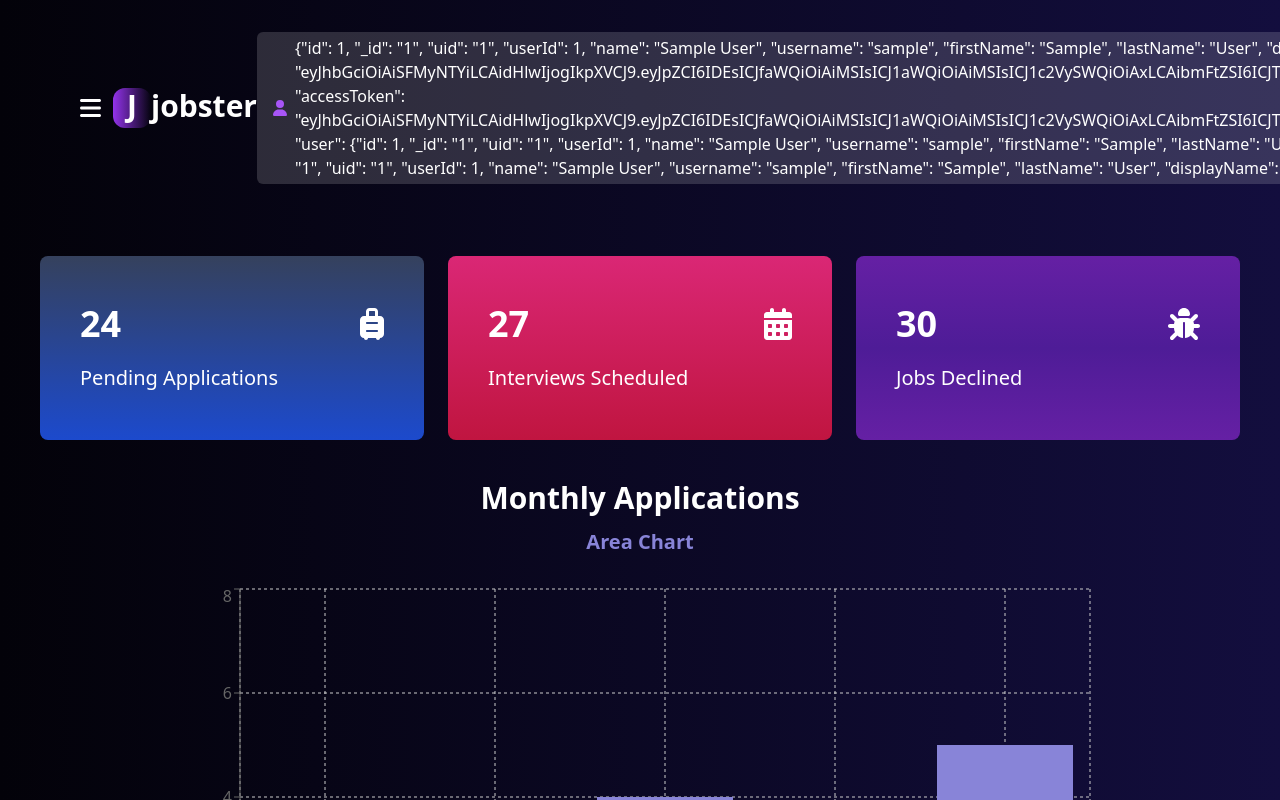
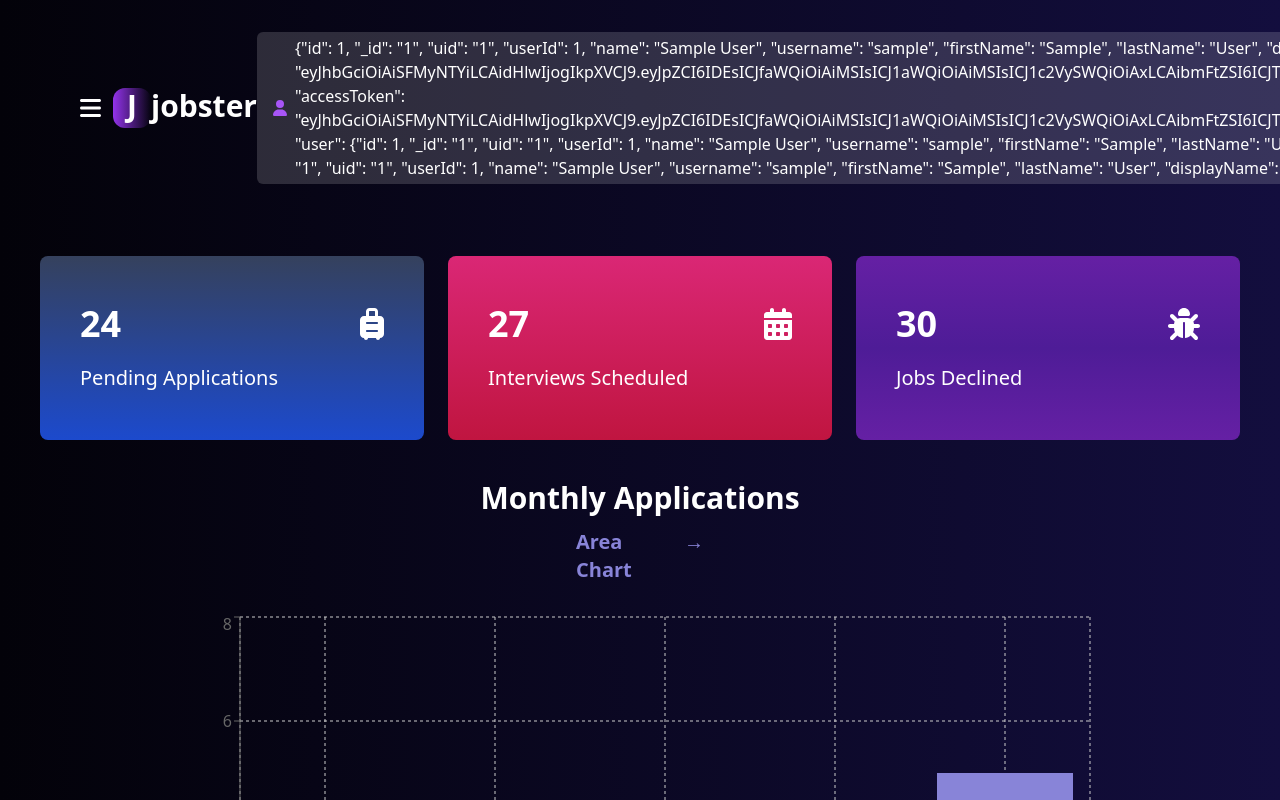
Before and after one commit to hussain-shariff/Node.JS-tutorials, a React (Vite) app in the folder 6-jobs-api-project/client/: page /dashboard in a window 1280 px wide. Shown: the top 800 px of the page. Built offline with nearby package versions, Linux system fonts and the light colour scheme; sample sign-in values are in the browser's storage.

Commit message:
area chart

```diff
--- /dev/null
+++ b/6-jobs-api-project/client/src/components/AreaChartComp.jsx
@@ -0,0 +1,30 @@
+import React from 'react'
+import { AreaChart, Area, XAxis, YAxis, CartesianGrid, Tooltip, ResponsiveContainer } from 'recharts';
+import data from '../data';
+
+const AreaChartComp = () => {
+
+    return (
+        <ResponsiveContainer width="100%" aspect={2}>
+            <AreaChart
+            width={500}
+            height={400}
+            data={data}
+            margin={{
+                top: 10,
+                right: 30,
+                left: 0,
+                bottom: 0,
+            }}
+            >
+            <CartesianGrid strokeDasharray="3 3" />
+            <XAxis dataKey="name" />
+            <YAxis />
+            <Tooltip />
+            <Area type="monotone" dataKey="count" stroke="#8884d8" fill="#8884d8" />
+            </AreaChart>
+        </ResponsiveContainer>
+    );
+  }
+
+export default AreaChartComp
--- a/6-jobs-api-project/client/src/pages/Stats.jsx
+++ b/6-jobs-api-project/client/src/pages/Stats.jsx
@@ -1,4 +1,4 @@
-import React from 'react'
+import React, {useState} from 'react'
 import StatsCard from '../components/StatsCard'
 import {
     faSuitcaseRolling,
@@ -6,8 +6,10 @@ import {
     faBug
     } from '@fortawesome/free-solid-svg-icons'
 import BarChartComp from '../components/BarChartComp'
+import AreaChartComp from '../components/AreaChartComp'
 
 function Stats() {
+  const [showBarChart, setshowBarChart] = useState(true)
   return (
     <div>
       <div className='grid grid-cols-1 gap-6 px-6 md:grid-cols-3 md:px-10 my-10'>
@@ -30,8 +32,14 @@ function Stats() {
       </div>
       <div className='mx-auto mt-10 md:w-3/4 flex flex-col items-center'>
         <h1 className='text-center text-2xl text-white md:text-3xl font-semibold'>Monthly Applications</h1>
-        <button className='text-[#8884d8] w-32 cursor-pointer mt-3 mb-7 text-xl font-semibold'>Area Chart</button>
-        <BarChartComp />
+        <div className='text-[#8884d8] group flex w-32 cursor-pointer mt-3 mb-7 text-xl font-semibold'
+        onClick={()=> setshowBarChart(!showBarChart)}>
+          {showBarChart?  'Area Chart' : "Bar Chart" }
+          <h1 className='group-hover:translate-x-2
+          transition ease-out duration-300 ml-1'>→</h1>
+        </div>
+        {showBarChart && <BarChartComp />}
+        {!showBarChart && <AreaChartComp/>}
       </div>
     </div>
   )
```
